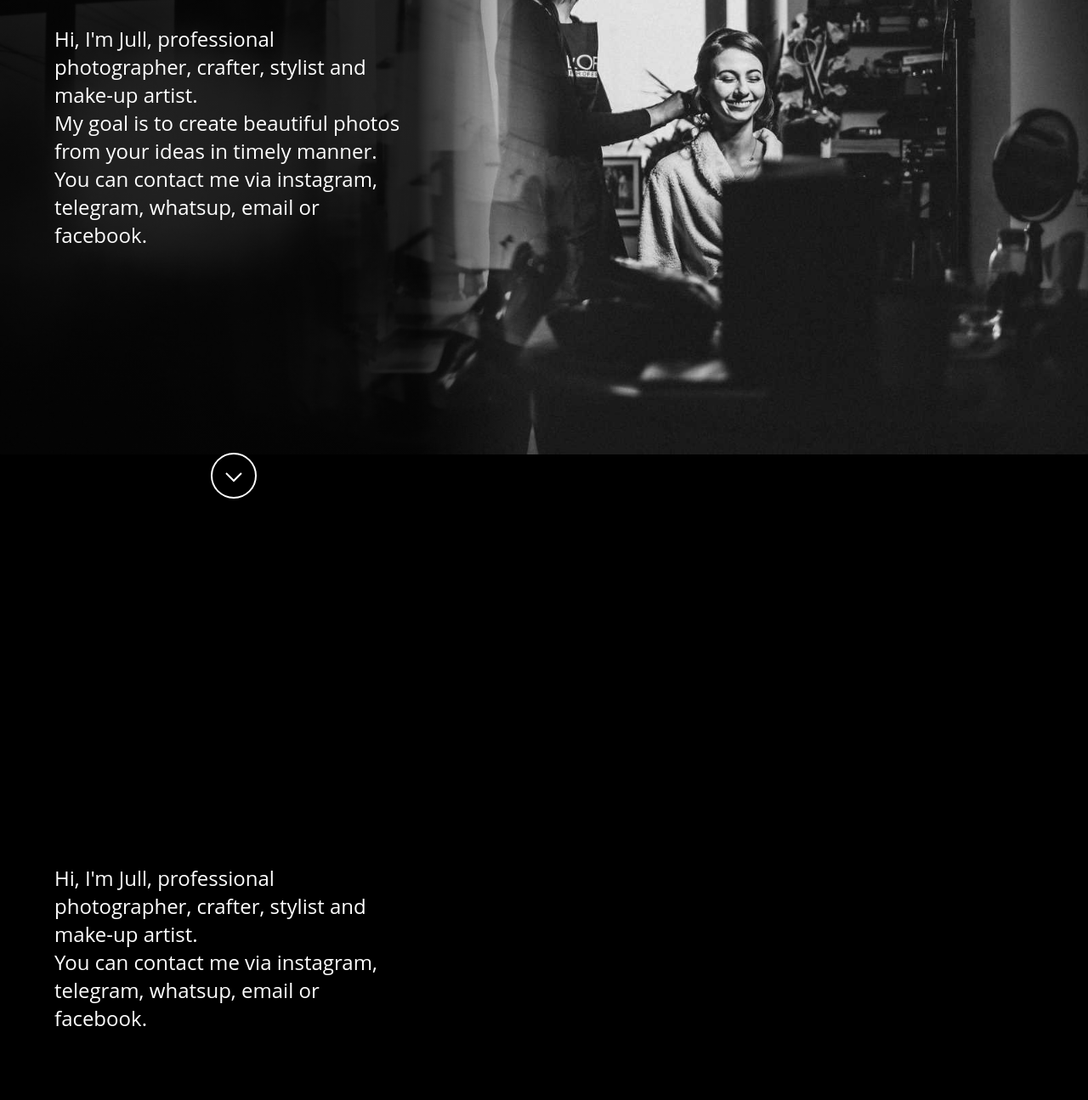
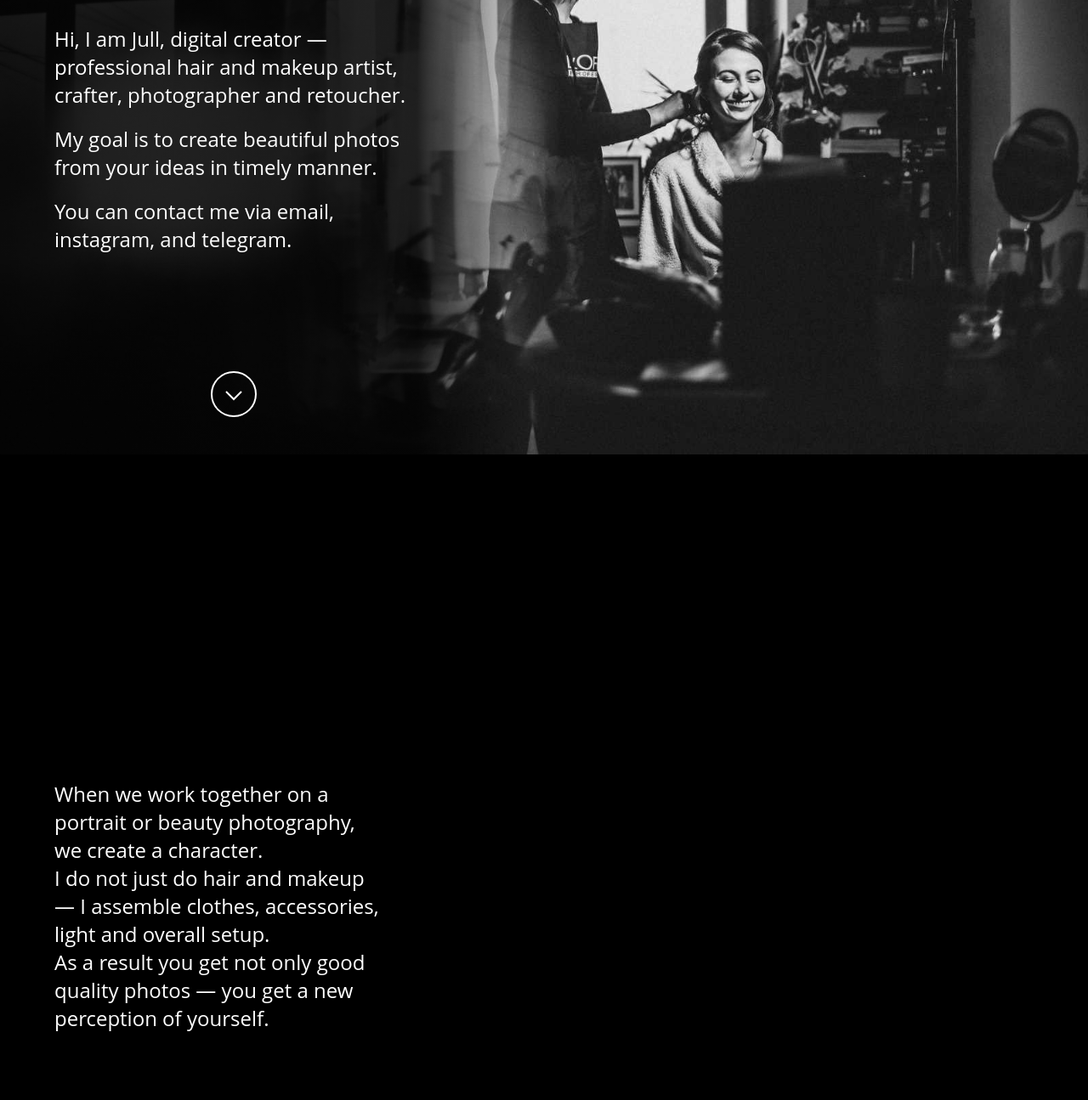
Before and after one commit to TheHatSky/tenter, a website built with webpack: page index.html in a window 1280 px wide. Shown: the part 265-1560 px from the top of the page at 85% size. Built offline with nearby package versions, Linux system fonts and the light colour scheme; a script that the page names is missing; some icons are missing; files whose address does not match are found by name.

Commit message:
💬 Add Jull's text to photos

```diff
--- a/index.html
+++ b/index.html
@@ -205,16 +205,16 @@
     <div id="sections">
         <div id="landing" class="section contacts screen">
             <div id="intro">
-                <h1>Photography,<br> from idea to result</h1>
+                <h1>Photography,<br> from idea to&nbsp;result</h1>
 
                 <p>
-                    Hi, I'm Jull, professional photographer, crafter, stylist and make-up artist.
+                    Hi, I&nbsp;am Jull, digital creator&nbsp;&mdash; professional hair and makeup artist, crafter, photographer and retoucher.
                 </p>
                 <p>
-                    My goal is to create beautiful photos from your ideas in timely manner.
+                    My&nbsp;goal is&nbsp;to&nbsp;create beautiful photos from your ideas in&nbsp;timely manner.
                 </p>
                 <p>
-                    You can contact me via instagram, telegram, whatsup, email or facebook.
+                    You can contact me&nbsp;via email, instagram, and telegram.
                 </p>
                 <div class="go-next" onclick="window.scrollTo({ top: document.querySelector('.slide').offsetTop, behavior: 'smooth'})">
                     <svg class="icon__cnt">
@@ -230,20 +230,34 @@
         <div class="album slide" data-image-name="syrBrK2">
             <div class="details left">
                 <p>
-                    Hi, I'm Jull, professional photographer, crafter, stylist and make-up artist.
+                    When we work together on a portrait or beauty photography, we create a character.
                 </p>
                 <p>
-                    You can contact me via instagram, telegram, whatsup, email or facebook.
+                    I do not just do hair and makeup &mdash; I&nbsp;assemble clothes, accessories, light and overall setup.
                 </p>
+                <p>
+                    As a result you get not only good quality photos &mdash; you get a new perception of yourself.
+                </p>
+                <!-- <p>
+                    I am doing not just portraits and beauty photography, I create a character.
+                </p>
+                <p>
+                    I pay attention not only for hair and makeup, but also clothes, accessories, light and overall set up. As result you get not only good quality photos &mdash; you get a new perception of yourself.
+                </p> -->
             </div>
         </div>
         <div class="portrait slide" data-image-name="x5jl5ZV">
             <div class="details right">
                 <p>
-                    Hi, I'm Jull, professional photographer, crafter, stylist and make-up artist.
+                    <!-- Клюква -- хорошо
+
+-->
                 </p>
                 <p>
-                    You can contact me via instagram, telegram, whatsup, email or facebook.
+                    Sometimes it's required not only create a mood board &mdash; a set of pictures and photos of inspiring characters, makeups and anything what touch your heart.
+                </p>
+                <p>
+                    It require to saw a dress, craft a crown, paint background, or build completely new location for photoshoot.
                 </p>
             </div>
         </div>
@@ -251,45 +265,47 @@
         <div class="album slide" id="shifted-ND4EweW" data-image-name="ND4EweW">
             <div class="details left">
                 <p>
-                    Hi, I'm Jull, professional photographer, crafter, stylist and make-up artist.
+                    For each and every of my pictures I create something new and unique, and make every experience different and memorable.
                 </p>
             </div>
         </div>
         <div class="portrait slide" data-image-name="EkhtuuU">
             <div class="details right">
                 <p>
-                    Hi, I'm Jull, professional photographer, crafter, stylist and make-up artist.
+                    I have a lot of experience: five years in hair and makeup, numbers publications in print magazines, working in big production and taking pictures with the smallest teams.
                 </p>
                 <p>
-                    You can contact me via instagram, telegram, whatsup, email or facebook.
+                    I worked for weddings, proms, photoshoot event ect.
                 </p>
             </div>
         </div>
         <div class="portrait slide" data-image-name="VMpt8XH">
             <div class="details left">
                 <p>
-                    Hi, I'm Jull, professional photographer, crafter, stylist and make-up artist.
+                    I want to dream big, have possibilities to make my looks come to life and create beautiful and powerful picture which will speak for itself. My goal is to see the person from the different perspective and made complicated, charismatic and dreamy portrait.
                 </p>
+            </div>
+        </div>
+        <div class="portrait slide" data-image-name="HKmvWaF">
+            <div class="details left">
                 <p>
-                    You can contact me via instagram, telegram, whatsup, email or facebook.
+                    Currently now I am in Berlin. Completely new to the city and the scenery of photography and makeup here. I am very open to new collaborations with brands, photographers, models and agencies. I can speak English and Russian.
                 </p>
             </div>
         </div>
         <div class="portrait slide" data-image-name="7BxQ2Fm">
             <div class="details right">
                 <p>
-                    Hi, I'm Jull, professional photographer, crafter, stylist and make-up artist.
-                </p>
-                <p>
-                    You can contact me via instagram, telegram, whatsup, email or facebook.
-                </p>
-            </div>
-        </div>
-        <div class="portrait slide" data-image-name="HKmvWaF">
-            <div class="details left">
-                <p>
-                    Hi, I'm Jull, professional photographer, crafter, stylist and make-up artist.
-                </p>
+                    If you have any questions or want to contact me you can write me through the
+                    <p>
+                        Instagram @jullmua
+                    </p>
+                    <p>
+                        Telegram @jullmua
+                    </p>
+                    <p>
+                        Email julia@tenter.me
+                    </p>
             </div>
         </div>
     </div>
--- a/js/snap.scss
+++ b/js/snap.scss
@@ -72,9 +72,10 @@ body {
             margin-bottom: 1em;
         }
         p {
-            margin-top: 0;
+            // margin-top: 0;
+            margin-bottom: 19px;
             font-size: 1.5em;
-            @media screen and (min-width: $wide-screen) {
+            @media screen and (max-width: $wide-screen) {
                 margin: 0;
             }
         }
@@ -88,7 +89,7 @@ body {
             display: flex;
             align-self: center;
             justify-content: end;
-            margin-top: 30vh;
+            margin-top: 15vh;
             cursor: pointer;
             @media screen and (max-width: $wide-screen) {
                 display: none;
```
